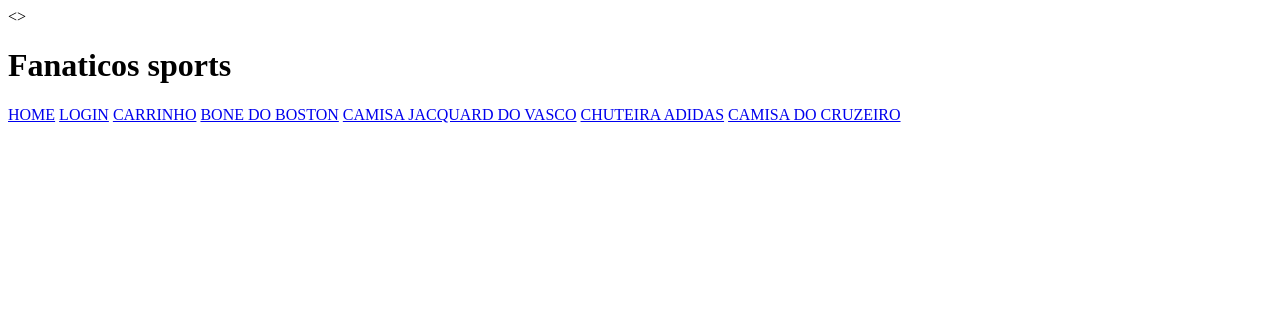
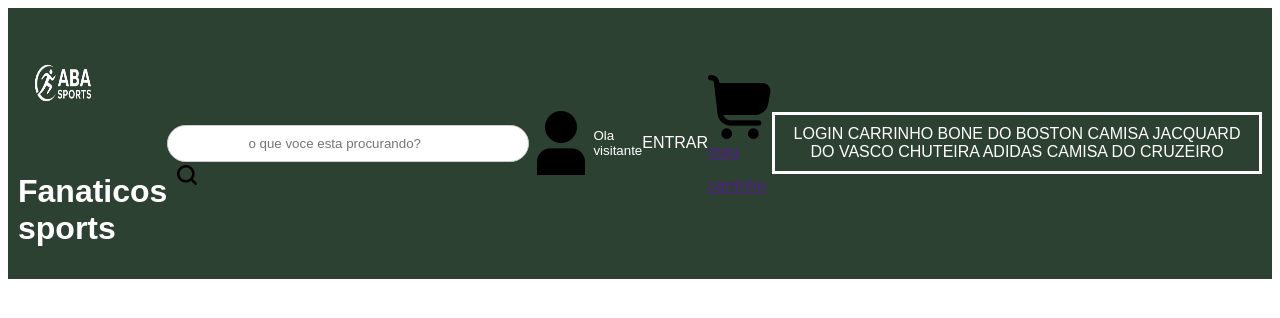
Before and after one commit to arthurborgesaquino865-hub/FANATICOSSPORTS, a plain HTML site: page index.html in a window 1280 px wide. Drawn offline with Linux system fonts and the light colour scheme.

Commit message:
criaçao do cabeçalho da  tela home

```diff
--- a/index.html
+++ b/index.html
@@ -4,24 +4,48 @@
     <meta charset="UTF-8">
     <meta name="viewport" content="width=device-width, initial-scale=1.0">
     <title>Fanaticos sports</title>
+<link rel="stylesheet" href="style/index.css">
 </head>
+
 <body>
- <!-- NADA NOSSO TUDO DELES>
-</body>
-<!-- CABECALHO -->
- <>
-    <h1>Fanaticos sports</h1>
- <!-- MENU DE NAVEGAÇAO -->
-  <nav>
-    <a href="#">HOME</a>
+
+ <header>
+
+
+  <DIV class="TOPO">
+    <div class="logo">
+      <img src="assets/Logo.png" alt= "Logo da Fanaticos sports">
+      <h1>Fanaticos sports</h1>
+   </div>
+<!-- caixa de pesquisa -->
+    <div class="caixa-de-pesquisa">
+      <input type="text" placeholder="o que voce esta procurando?">
+      <img src="assets/Lupa.png">
+    </div>
+    <!--ICONES-->
+<div class="icones">
+  </div>
+
+    <img src="assets/ususario.png" alt="login">
+<small> Ola visitante</small>
+<p>ENTRAR</p>
+ </a>
+ <a href="">
+  <IMG src="assets/carrinho.png" alt="carrinho"
+  </SMALL>meu</SMALL>
+  </p>carrinho</p>
+
+    <!-- menu de navegaçao -->
+
+  <nav class="menu">
     <a href="#">LOGIN</a>
     <a href="#">CARRINHO</a>
-    <a href="#">BONE DO BOSTON</a>
+    <a id="idbone" href="">BONE DO BOSTON</a>
     <a href="#">CAMISA JACQUARD DO VASCO</a>
     <a href="#">CHUTEIRA ADIDAS</a>
     <a href="#">CAMISA DO CRUZEIRO</a>
+ </nav>
 
-  </nav>
 </header>
 
 </body>
--- /dev/null
+++ b/style/index.css
@@ -0,0 +1,96 @@
+
+/*COLOCANDO COR DE FUNDO NO CABEÇALHO */
+header {
+    background-color:#2d4132; /*COR DE FUNDO DO CABEÇALHO */
+    font-family: poppins, sans-serif; /*FONTE DO CABEÇALHO */
+    color:#FFFFFF; /*COR DO TEXTO DO CABEÇALHO*/
+}
+nav a{
+    color: #FFFFFF; /*COR DO TEXTO DO MENU DE NAVEGAÇAO */
+    text-decoration: none; /*REMOVE O SUBLINHADO DOS LINKS /*
+    margin: 0 10px; /*ESPACAMENTO ENMTRE OS LINKS */
+    text-align: CENTER; /*ALINHAMENTO DO TEXTO DOS LINKS */
+}
+nav{
+    text-align: center; /*ALINHAMENTO DO TEXTO DOS LINKS */
+    border-color: #FFFFFF; /* cor da bordado menu de navegaçao */
+    border-width: lpx; /*LARGURA DA BORDA DO MENU DE NAVEGAÇAO */
+    border-style: solid; /*ESTILO DA BORDA DO MENU DE NAVEGAÇAO */
+    padding: 10px; /*DISTANCIA ENTRE AS BORDAS DO MENU DE NAVEGAÇAO */
+}
+.logo img{
+    height: 130px; /*ALTURA DA LOGO*/
+    width: 90PX; /*LARGURA DA IMAGEM*/
+}
+
+/*CONFIGURANDO A CAIXA DE PESQUISA*/
+.caixa-de-pesquisa input{
+    padding: 10px; /*DISTANCIA ENTRE AS BORDAS DO CAMPO DE PESQUISA*/
+    border: 1px solid #ccc; /*BORDA DO CAMPO DE PESQUISA*/
+    border-radius: 20px; /*ARRENDAMENTO DAS BORDAS DO CAMPO DE PESQUISA*/
+    font-family: poppins, sans-serif; /*FONTE DO CAMPO DE PESQUISA*/
+width: 300px; /*LARGURA DO CAMPO*/
+height: AUTO; /*ALTURA DO CAMPO DE PESQUISA*/
+padding-left: 50px;
+}
+
+/*CONFIGURANDO A DIV DA PESQUISA*/
+.caixa-de-pesquisa{
+    display: flex; /*EXIBE OS ELEMENTOS EM LINHA*/
+    justify-content: center; /*ALINHAMENTO HORIZONTAL DOS ELEMENTOS*/
+    margin-top: 10PX; /*MARGEM SUPERIOR DA CAIXA DE PESQUISA */
+    margin-bottom: 10PX; /*MARGEM INFERIOR DA CAIXA DE PESQUISA*/
+    position: relative; /*POSIÇAO RELATIVA PARA POSICIONAR O ICONE DE PESQUISA*/
+}
+
+/*ALINHAR AS DIVS DO CABEÇALHO*/
+.TOPO {
+    display: flex; /*EXIBE OS ELEMENTOS EM LINHA*/
+    align-items: center; /*ALINHAMENTO VERTICAL DOS ELEMENTOS*/
+    justify-content: space-between;
+    /*DISTRIBUIÇAO DOS ELEMENTOS COM ESPAÇO ENTRE ELES*/
+    padding: 10px; /*DISTANÇIA ENTRE AS BORDAS DO CABEÇALHO*/
+}
+
+
+ .caixa-de-pesquisa img{
+        height: 20px; /*ALTURA DO ICONE DE PESQUISA*/
+        width: 20px; /*LARGURA DO ICONE DE PESQUISA*/
+        position: absolute; /*POSIÇAO ABSOLUTA PARA POSICIONAR O ICONE DE PESQUISA*/
+        left: 10px; /*DISTANCIA DO ICONE DE PESQUISA PARA A ESQUERDA*/
+        top: 50px; /*ALINHAMENTO VERTICAL DO ICONE DE PESQUISA*/
+        transform:translateY(-50%); /*CENTRA O ICONE DE PESQUISA VERTICALMENTE*/
+        }
+        .caixa-de-pesquisa ::placeholder{
+            padding-left: 30px;
+            /*DISTANCIA ENTRE O TEXTO DO PLACEHOLDER E O ICONE DE PESQUISA*/
+        }
+
+        .icones a img{
+            height: 30px; /*ALTURA DOS ICONES DE USUARIO E CARRINHO*/
+            width: 30px; /*LARGURA DOS ICONES DE USUARIO E CARRINHO*/
+            margin-right: 20PX;
+            /*DISTANCIA ENTRE OS ICONES DE USUSARIO E CARRINHO AO LADO DIREITO*/
+        }
+
+        /*CONFIGURANDO OTEXTO DOS ICONES DE USUSARIO E CARRINHO*/
+        .icones a small{
+            front-size: 10px; /*TAMANHO DA FONTE DO TEXTO PEQUENO*/
+            display: block; /*EXIBE O TEXTO EM UMA NOVA LINHA*/
+            COLOR: #FFFFFF; /*COR DO TEXTO PEQUENO*/
+        }
+        .ICONES A p{
+            front-size: 12px; /*TAMANHO DA FONTE DO TEXTO GRANDE*/
+            display: block; /*EXIBE O TEXTO EM UMA NOVA LINHA*/
+            color: #FFFFFF; /*COR DO TEXTO GRANDE*/
+        }
+        .icones a{
+        text-decoration: none; /*REMOVE O SUBLINHADO DOS LINKS*/
+        }
+        /*configurando a div icones*/
+        .icones{
+            display: flex;/*EXIBE OS ELEMENTOS EM LINHA*/
+            align-items: center;/*ALINHAMENTO VERTICAL DOS ELEMENTOS */
+            gap: 30px;/*DISTANCIA ENTRE OS ELEMENTOS*/
+
+        }
```
Also changed, not shown: assets/Configuraçoes.png (added), assets/Logo.png (added), assets/Lupa.png (added), assets/carrinho.png (added), assets/lixeira.png (added), assets/localizaçao.png (added), assets/ususario.png (added), assets/whatsapp.png (added).
